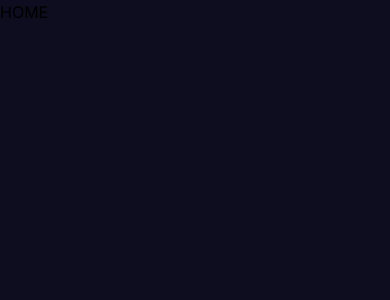
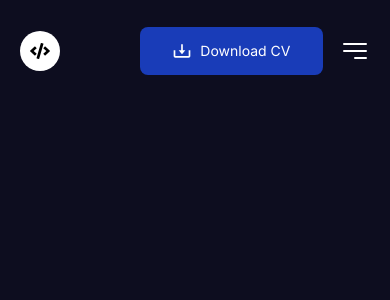
Before and after one commit to YuzStack/portfolio-website-4, a Next.js app: page / in a window 390 px wide. Shown: the top 300 px of the page. Built offline with nearby package versions, Linux system fonts and the light colour scheme.

Commit message:
Build the Header and make it responsive

```diff
--- a/app/globals.css
+++ b/app/globals.css
@@ -1 +1,14 @@
 @import 'tailwindcss';
+
+@theme {
+  --color-primary-50: #ffffff;
+  --color-primary-800: #0f1423d9;
+  --color-primary-900: #0d0d1f;
+  --color-primary-950: #000000;
+}
+
+@layer base {
+  button {
+    @apply cursor-pointer;
+  }
+}
--- a/app/layout.tsx
+++ b/app/layout.tsx
@@ -1,6 +1,8 @@
 import type { Metadata } from 'next';
 import { Inter } from 'next/font/google';
 import './globals.css';
+import ResponsiveHeader from '@/components/header/ResponsiveHeader';
+('@/components/nav/ResponsiveHeader');
 
 const font = Inter({
   weight: ['100', '200', '300', '400', '500', '600', '700', '800', '900'],
@@ -17,9 +19,12 @@ export default function RootLayout({ children }: LayoutProps<'/'>) {
   return (
     <html
       lang='en'
-      className={`${font.className} h-full bg-[#0d0d1f] antialiased`}
+      className={`${font.className} bg-primary-900 text-primary-50 h-full antialiased`}
     >
-      <body className='min-h-full'>{children}</body>
+      <body className='min-h-full'>
+        <ResponsiveHeader />
+        <main>{children}</main>
+      </body>
     </html>
   );
 }
--- a/app/page.tsx
+++ b/app/page.tsx
@@ -1,9 +1,5 @@
 import Home from '@/components/home/Home';
 
 export default function HomePage() {
-  return (
-    <div>
-      <Home />
-    </div>
-  );
+  return <Home />;
 }
--- /dev/null
+++ b/components/header/Header.tsx
@@ -0,0 +1,72 @@
+'use client';
+
+import { navLinks } from '@/constants/constants';
+import Link from 'next/link';
+import { useEffect, useState } from 'react';
+import { BiDownload } from 'react-icons/bi';
+import { FaCode } from 'react-icons/fa';
+import { HiBars3BottomRight } from 'react-icons/hi2';
+
+interface DesktopHeaderProps {
+  openMobileNavHandler: () => void;
+}
+
+export default function Header({ openMobileNavHandler }: DesktopHeaderProps) {
+  const [headerBg, setHeaderBg] = useState(false);
+
+  useEffect(function () {
+    const headerBgHandler = () => {
+      if (window.scrollY >= 90) setHeaderBg(true);
+      if (window.scrollY < 90) setHeaderBg(false);
+    };
+
+    window.addEventListener('scroll', headerBgHandler);
+
+    return () => window.removeEventListener('scroll', headerBgHandler);
+  }, []);
+
+  return (
+    <header
+      className={`fixed z-100 h-[12vh] w-full transition-all duration-200 ${headerBg ? 'bg-primary-800 shadow-md' : ''}`}
+    >
+      <div className='mx-auto flex h-full w-[90%] items-center justify-between'>
+        {/* LOGO */}
+        <div className='flex items-center space-x-2'>
+          <div className='bg-primary-50 flex size-10 flex-col items-center justify-center rounded-full'>
+            <FaCode className='text-primary-950 size-5' />
+          </div>
+          <h1 className='hidden text-xl font-bold text-white sm:block md:text-2xl'>
+            Yusuf
+          </h1>
+        </div>
+
+        {/* NAVLINKS */}
+        <nav className='hidden items-center space-x-10 lg:flex'>
+          {navLinks.map((link) => (
+            <Link
+              key={link.id}
+              href={link.url}
+              className='text-primary-50 text-base font-medium transition-all duration-200 hover:text-cyan-300'
+            >
+              {link.label}
+            </Link>
+          ))}
+        </nav>
+
+        {/* BUTTONS */}
+        <div className='flex items-center space-x-4'>
+          {/* CV BUTTON */}
+          <button className='flex items-center space-x-2 rounded-lg bg-blue-800 px-8 py-3.5 text-sm text-white transition-all duration-300 hover:bg-blue-900'>
+            <BiDownload className='size-5' />
+            <span>Download CV</span>
+          </button>
+
+          {/* MOBILE MENU BUTTON */}
+          <button onClick={openMobileNavHandler}>
+            <HiBars3BottomRight className='text-primary-50 size-8 lg:hidden' />
+          </button>
+        </div>
+      </div>
+    </header>
+  );
+}
--- /dev/null
+++ b/components/header/MobileNav.tsx
@@ -0,0 +1,41 @@
+import { navLinks } from '@/constants/constants';
+import Link from 'next/link';
+import { CgClose } from 'react-icons/cg';
+
+interface MobileHeaderProps {
+  showNav: boolean;
+  closeNav: () => void;
+}
+
+export default function MobileNav({ showNav, closeNav }: MobileHeaderProps) {
+  const navOpen = showNav ? 'translate-x-0' : 'translate-x-full';
+
+  return (
+    <header className='lg:hidden'>
+      {/* OVERLAY */}
+      <div
+        className={`bg-primary-950/70 fixed inset-0 right-0 z-110 transition-all duration-500 ${navOpen}`}
+      />
+
+      {/* NAVLINKS */}
+      <nav
+        className={`text-primary-50 fixed right-0 z-120 flex h-full w-[80%] flex-col justify-center space-y-6 bg-cyan-800 transition-all delay-300 duration-500 sm:w-[60%] ${navOpen}`}
+      >
+        {navLinks.map((link) => (
+          <Link
+            key={link.id}
+            href={link.url}
+            className='text-primary-50 border-primary-50 ml-12 w-fit border-b-[1.5px] pb-1 text-xl sm:text-3xl'
+          >
+            {link.label}
+          </Link>
+        ))}
+
+        {/* CLOSE BUTTON */}
+        <button onClick={closeNav}>
+          <CgClose className='absolute top-[0.7rem] right-[1.4rem] z-120 size-6 sm:h-8' />
+        </button>
+      </nav>
+    </header>
+  );
+}
--- /dev/null
+++ b/components/header/ResponsiveHeader.tsx
@@ -0,0 +1,19 @@
+'use client';
+
+import { useState } from 'react';
+import Header from './Header';
+import MobileNav from './MobileNav';
+
+export default function ResponsiveHeader() {
+  const [showMobileNav, setShowMobileNav] = useState(false);
+
+  const openMobileNav = () => setShowMobileNav(true);
+  const closeMobileNav = () => setShowMobileNav(false);
+
+  return (
+    <div>
+      <Header openMobileNavHandler={openMobileNav} />
+      <MobileNav showNav={showMobileNav} closeNav={closeMobileNav} />
+    </div>
+  );
+}
--- a/components/home/Home.tsx
+++ b/components/home/Home.tsx
@@ -1,3 +1,3 @@
 export default function Home() {
-  return <div className='overflow-hidden'>HOME</div>;
+  return <div className='overflow-hidden'></div>;
 }
--- /dev/null
+++ b/constants/constants.ts
@@ -0,0 +1,9 @@
+export const navLinks: NavLink[] = [
+  { id: 1, url: '#', label: 'Home' },
+  { id: 2, url: '#', label: 'Services' },
+  { id: 3, url: '#', label: 'Resume' },
+  { id: 4, url: '#', label: 'Works' },
+  { id: 5, url: '#', label: 'Skills' },
+  { id: 6, url: '#', label: 'Testimonials' },
+  { id: 7, url: '#', label: 'Contact' },
+];
--- /dev/null
+++ b/types/types.ts
@@ -0,0 +1,5 @@
+interface NavLink {
+  id: number;
+  url: string;
+  label: string;
+}
```
